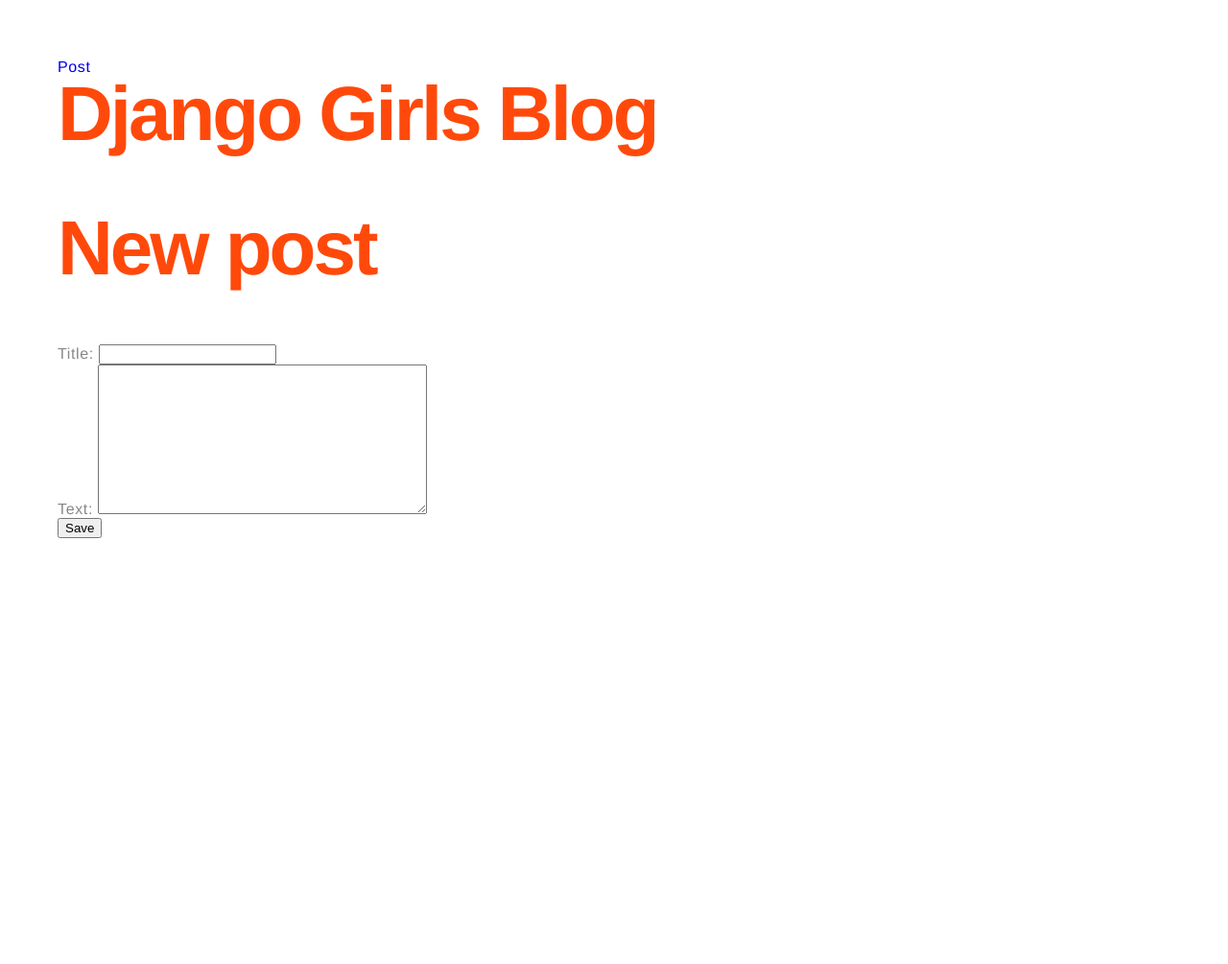
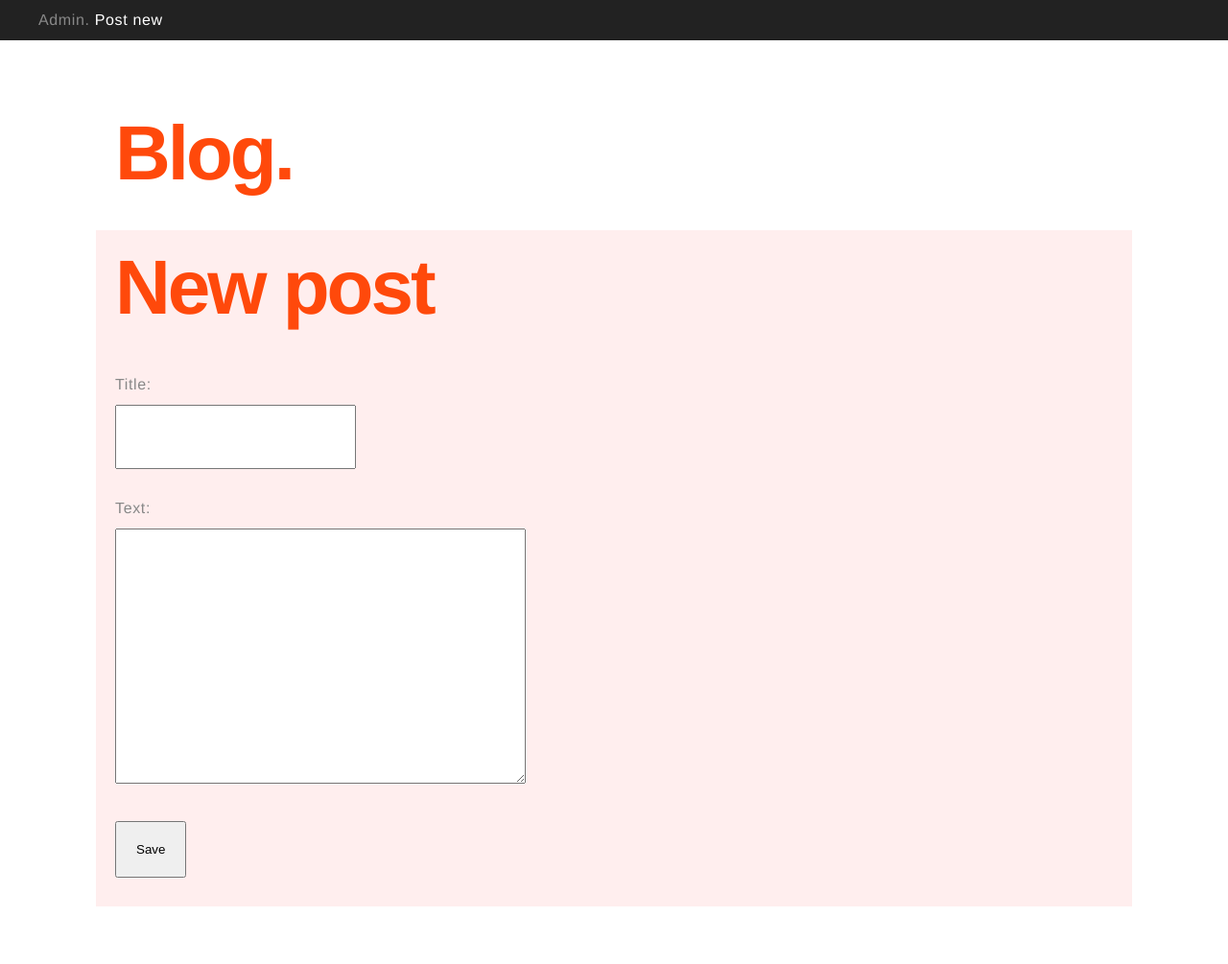
Before and after one commit to jesskxuan/djangogirls-blog, a Django app: page /post/new/ in a window 1280 px wide. Shown: the whole page at 96% size. Before the commit the page ends 561 px from the top, so only its background shows below. Run offline with Django 3.2, Linux system fonts and the light colour scheme; the visitor is signed in with stand-in values (Sample User, id 1).

Commit message:
Changing css

```diff
--- a/blog/static/css/blog.css
+++ b/blog/static/css/blog.css
@@ -53,40 +53,126 @@
   /*background-color: #FFE7DF;*/
 }
 
-body, p {
+* {
+    box-sizing: border-box;
+}
+
+body, p, input, textarea {
   font-family: helvetica, sans-serif;
   font-size: 1rem;
   color: #888;
   letter-spacing: 0.04rem;
-  line-height: 1.2;
+  line-height: 1.4;
+}
+
+input, textarea, label {
+  display: block;
+}
+
+input, textarea {
+  padding: 20px;
+}
+
+label {
+  padding: 30px 0 10px;
+}
+
+.button {
+  padding: 20px;
 }
 
 a {
   text-decoration: none;
 }
 
+a:visited {
+  color: #FF490B;
+}
+
 h1, h1 a {
   font-size: 5rem;
   color: #FF490B;
-  padding-bottom: 60px;
+  padding-bottom: 20px;
   font-weight: 900;
   letter-spacing: -3px;
   line-height: 1;
 }
 
+h1 a {
+  /*border-bottom: 10px solid yellow;*/
+}
+
 h2, h2 a {
-  font-size: 1rem;
+  font-size: 2rem;
   color: #FF490B;
 }
 
 .container {
   max-width: 1200px;
   margin: auto;
-  padding: 60px;
+}
+
+body, html {
+  padding: 0;
+  margin: 0;
+}
+
+header {
+  padding: 20px;
+  margin-top: 40px;
+}
+
+.logged {
+  position: absolute;
+  top: 0;
+  padding: 10px 20px;
+  background-color: #222;
+
+  width: 100vw;
+  overflow: hidden;
+  display: block;
+}
+
+.grid-wrapper {
+  display: -ms-grid;
+  display: grid;
+  -ms-grid-columns: 1fr;
+  grid-template-columns: 1fr;
+  grid-column-gap: 1px;
+  grid-row-gap: 1px;
+  /*background-color: grey;*/
+}
+
+.post {
+  background-color: #FFEEEE;
+  display: -webkit-box;
+  display: -ms-flexbox;
+  display: flex;
+  /*-webkit-box-pack: center;
+      -ms-flex-pack: center;
+          justify-content: center;
+  -webkit-box-align: center;
+      -ms-flex-align: center;
+          align-items: center;*/
+  padding: 20px;
+  font-size: 70px;
+  /*color: white;*/
+  /*line-height: 1;*/
+  /*font-family: 'hobeaux-rococeaux-background', Helvetica;*/
+  /*font-weight: 200;*/
+  cursor: pointer;
+  -webkit-transition: all .3s ease;
+  transition: all .3s ease;
+}
+
+.group:after {
+  content: "";
+  display: table;
+  clear: both;
 }
 
 .body {
-  font-size: 16px;
+  font-size: 20px;
 }
 
 .post {
@@ -101,6 +187,60 @@
 
 }
 
-only screen and (min-width: 768px) {
+.controls {
+  color: white;
+}
+
+
+
+
+@media only screen and (min-width: 768px) {
+  .grid-wrapper {
+    display: -ms-grid;
+    display: grid;
+    -ms-grid-columns: 1fr 1fr;
+    grid-template-columns: 1fr 1fr;
+    grid-column-gap: 1px;
+    grid-row-gap: 1px;
+    /*background-color: grey;*/
+  }
+
+  .body {
+    font-size: 16px;
+  }
+
+  .padded {
+    margin: auto;
+    padding: 40px;
+  }
+
+  .shortcopy {
+    width: 90%;
+  }
+
+  h2, h2 a {
+    font-size: 1rem;
+  }
 
 }
+
+@media only screen and (min-width: 1024px) {
+  .grid-wrapper {
+    display: -ms-grid;
+    display: grid;
+    -ms-grid-columns: 1fr 1fr 1fr;
+    grid-template-columns: 1fr 1fr 1fr;
+    grid-column-gap: 1px;
+    grid-row-gap: 1px;
+    /*background-color: grey;*/
+  }
+
+  .body {
+    font-size: 13px;
+  }
+
+  .padded {
+    padding: 60px;
+  }
+
+}
--- a/blog/templates/blog/base.html
+++ b/blog/templates/blog/base.html
@@ -4,21 +4,24 @@
 <html>
   <head>
     <meta charset="utf-8">
-    <title>Django Girls Blog</title>
+    <title>Blog.</title>
     <link rel="stylesheet" href="{% static 'css/blog.css' %}">
   </head>
   <body>
-    <div class="container">
+    {% if user.is_authenticated %}
+      <div class="logged">
+        <div class="container">
+          Admin.
+          <a href="{% url 'post_new' %}" class="controls">Post new</a>
+        </div>
+      </div>
+    {% endif %}
+    <div class="padded container">
       <header>
-        {% if user.is_authenticated %}
-          <a href="{% url 'post_new' %}" class="top-menu">Post</a>
-        {% endif %}
-        <h1><a href="/">Django Girls Blog</a></h1>
+        <h1><a href="/">Blog.</a></h1>
       </header>
-      <div class="posts">
         {% block content %}
         {% endblock %}
-      </div>
     </div>
   </body>
 </html>
--- a/blog/templates/blog/post_detail.html
+++ b/blog/templates/blog/post_detail.html
@@ -2,15 +2,19 @@
 
 {% block content %}
     <div class="post">
+      <div class="group">
         {% if post.published_date %}
           <div class="meta">
             {{ post.published_date }}
           </div>
         {% endif %}
         {% if user.is_authenticated %}
-          <a class="edit" href="{% url 'post_edit' pk=post.pk %}">Edit post</a>
+        <div class="meta">
+          <a class="body" href="{% url 'post_edit' pk=post.pk %}">Edit post</a>
+        </div>
         {% endif %}
         <h1>{{ post.title }}</h1>
         <p>{{ post.text|linebreaksbr }}</p>
+      </div>
     </div>
 {% endblock %}
--- a/blog/templates/blog/post_edit.html
+++ b/blog/templates/blog/post_edit.html
@@ -1,9 +1,13 @@
 {% extends 'blog/base.html' %}
 
 {% block content %}
-    <h1>New post</h1>
-    <form method="POST" class="post-form">{% csrf_token %}
-        {{ form.as_p }}
-        <button type="submit" class="button submit">Save</button>
-    </form>
+  <div class="post">
+    <div class="group">
+      <h1>New post</h1>
+      <form method="POST" class="post-form">{% csrf_token %}
+          {{ form.as_p }}
+          <button type="submit" class="button submit">Save</button>
+      </form>
+    </div>
+  </div>
 {% endblock %}
```
Also changed, not shown: blog/templates/blog/post_list.html (+10 -4 lines).
